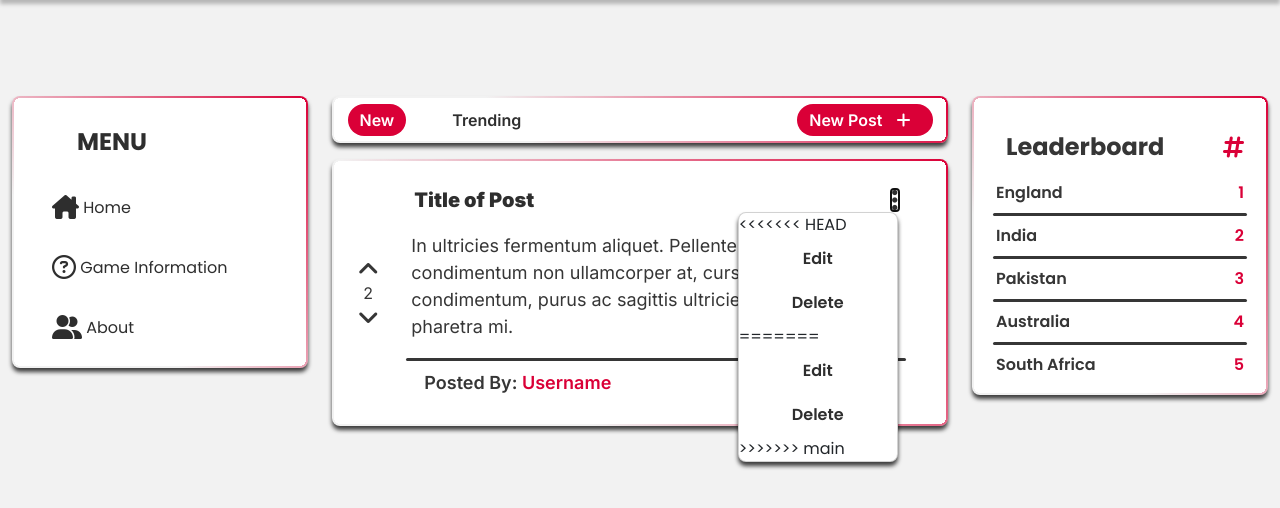
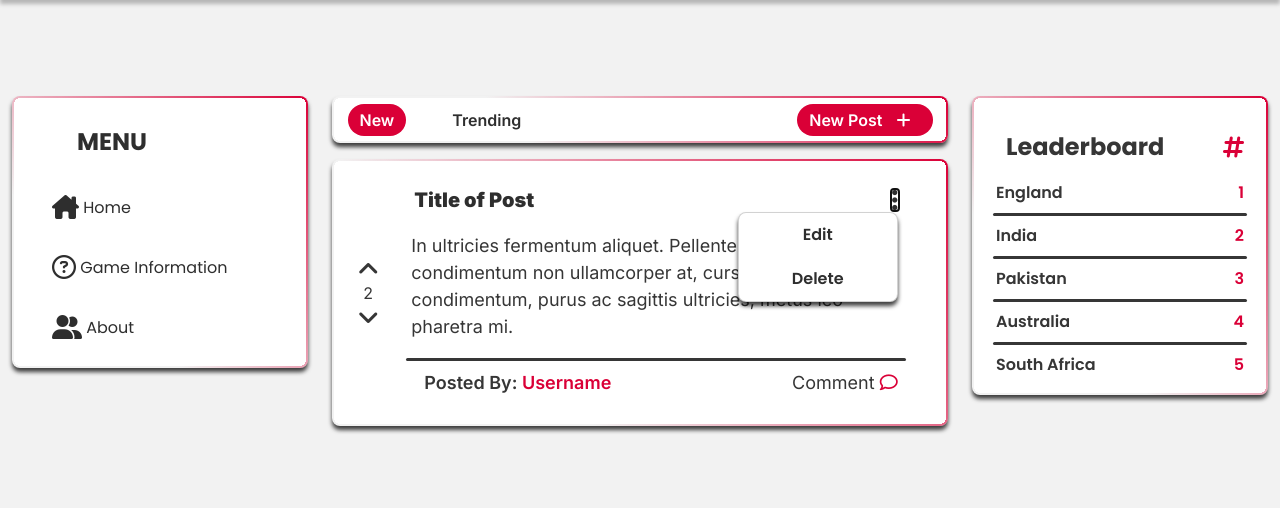
Before and after one commit to Sm3ggl3s/CricketHub, a Python web app: template templates/index.html in a window 1280 px wide, after a click that opens the changed part. Shown: the part 70-578 px from the top of the page. Run offline with Jinja, Linux system fonts and the light colour scheme; the template is opened without the code that fills it, so the values that code supplies are empty; some libraries are stand-ins or nearby versions.

Commit message:
accepted sign-up and edit_post additions

```diff
--- a/templates/index.html
+++ b/templates/index.html
@@ -33,13 +33,8 @@
                         <i class="fa-solid fa-ellipsis-vertical fa-xl post-menu-i"></i>
                     </a>
                     <ul class="dropdown-menu dropdown-menu-lg-end box-outline">
-<<<<<<< HEAD
-                        <li><a class="dropdown-item dropdown-text" href="/edit_post"> Edit </a></li>
-                        <li><a class="dropdown-item dropdown-text" href="/"> Delete</a></li>
-=======
-                        <li><a class="dropdown-item dropdown-text post-menu-item" href="/"> Edit </a></li>
+                        <li><a class="dropdown-item dropdown-text post-menu-item" href="/edit-post"> Edit </a></li>
                         <li><a class="dropdown-item dropdown-text post-menu-item" href="/"> Delete</a></li>
->>>>>>> main
                     </ul>
                 </li>
                 </div>
```
Also changed, not shown: app.py (+0 -7 lines).
